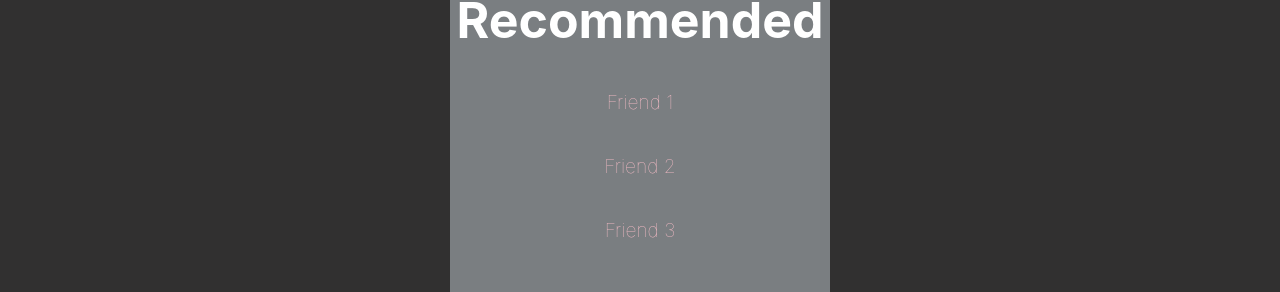
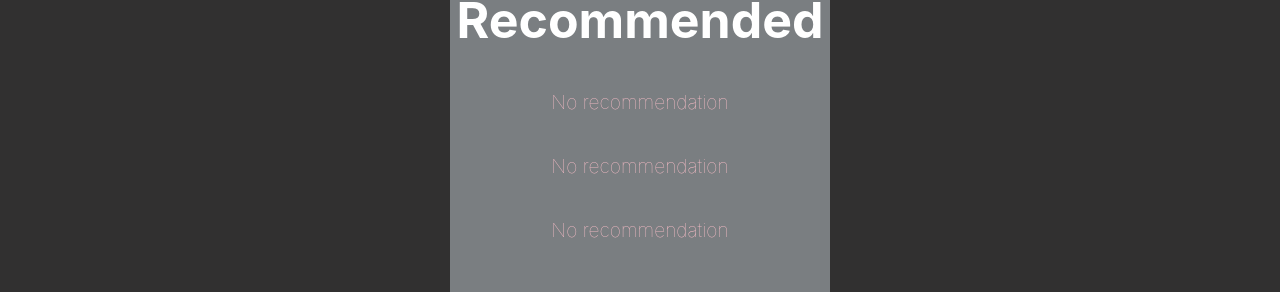
Before and after one commit to RIT3shSapata/Ingenius-2020, a React (Create React App) app: page /profile in a window 1280 px wide. Shown: the part 854-1146 px from the top of the page. Built offline with nearby package versions, Linux system fonts and the light colour scheme; no server answers.

Commit message:
Add files via upload

```diff
--- a/src/Components/Profile.js
+++ b/src/Components/Profile.js
@@ -1,14 +1,15 @@
-import React, { useState } from 'react';
+import React, { useState,useEffect } from 'react';
 import './Profile.css';
 import { Line, Circle } from 'rc-progress';
 import ProfileCard from './ProfileCard';
 
 function Profile() {
-  fetch('/recommend').then(res => res.json()).then(data => {
-    console.log("HEEHEHE");
-    console.log(data);
-    let states = data;
+  const [a,b] = useState(['No recommendation','No recommendation','No recommendation']);
+  useEffect(()=>{
+    fetch('/recommend').then(res => res.json()).then(data => {
+    b(data.friends);
   })
+  },[])
   return (
 
     <div className='Profile'>
@@ -53,9 +54,9 @@ function Profile() {
       </div>
       <div className="recom">
         <h2 className="hfriends">Recommended</h2>
-        <h2 className="friends">Friend 1</h2>
-        <h2 className="friends">Friend 2</h2>
-        <h2 className="friends">Friend 3</h2>
+        <h2 className="friends">{a[0]}</h2>
+        <h2 className="friends">{a[1]}</h2>
+        <h2 className="friends">{a[2]}</h2>
 
       </div>
 
```
